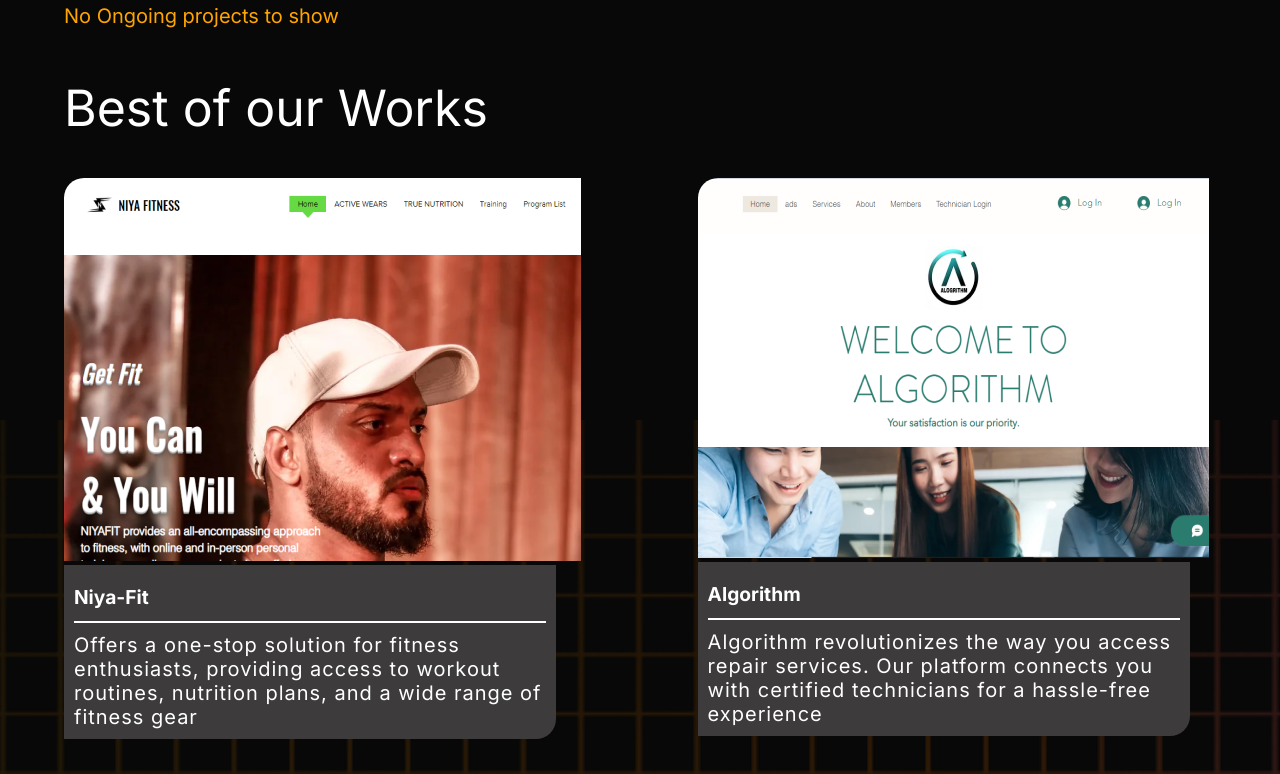
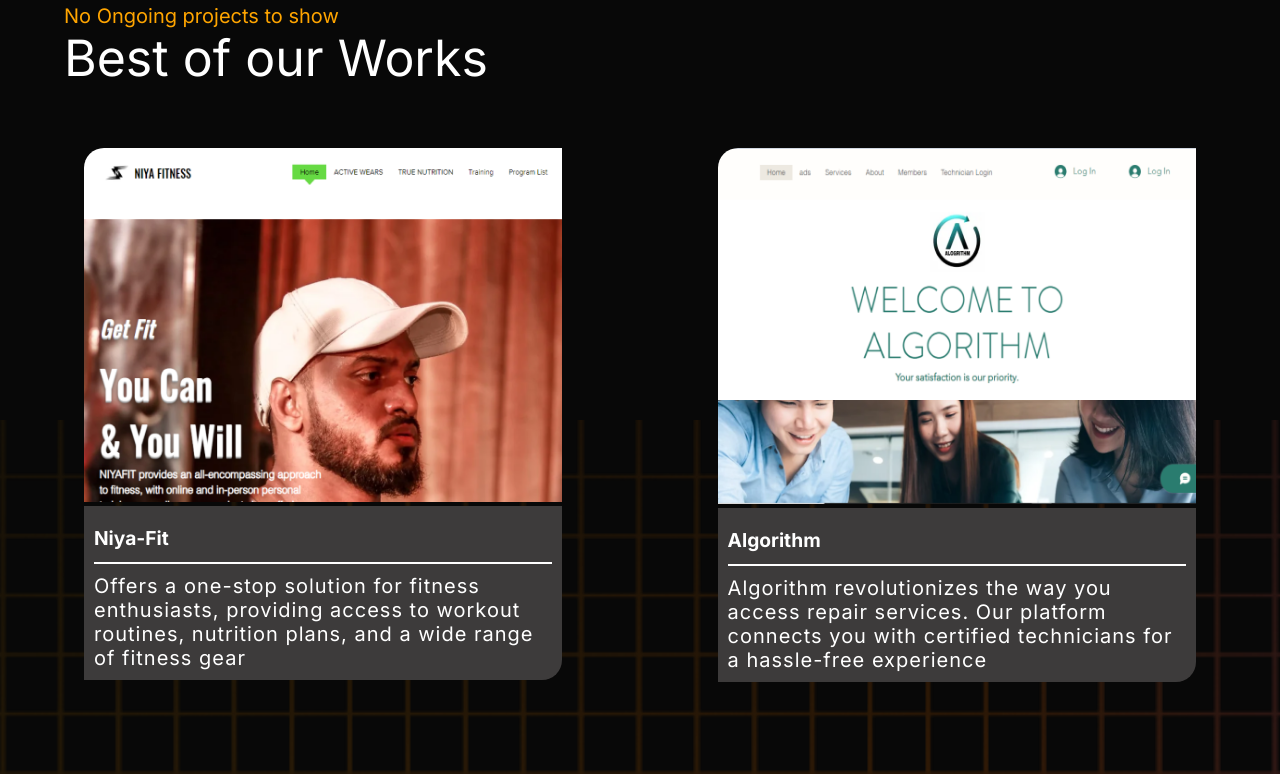
Before and after one commit to Atheeq1821/afocas.github.io, a plain HTML site: page freelance/freelance.html in a window 1280 px wide. Shown: the part 2140-2914 px from the top of the page. Drawn offline with Linux system fonts and the light colour scheme.

Commit message:
Update freelance.css
rectified project alignment issues

```diff
--- a/freelance/freelance.css
+++ b/freelance/freelance.css
@@ -180,8 +180,9 @@ a{
 
 #onpro-par{
   display: flex;
+  flex-direction: row;
+  flex-wrap: wrap;
   justify-content: space-between;
-  margin-bottom: 50px;
 }
 .skill-title{
     font-size: 50px;
@@ -208,6 +209,8 @@ a{
 }
 #pro-par{
   display: flex;
+  flex-direction: row;
+  flex-wrap: wrap;
   justify-content: space-between;
 }
 .pro-title{
@@ -216,6 +219,13 @@ a{
   padding-bottom: 10px;
   margin-bottom: 10px;
   border-bottom: 2px solid white;
+  text-align: left;
+}
+.pro-title a{
+  transition: all .5s;
+}
+.pro-title a:hover{
+  color: #FFC700;
 }
 .pro-image{
   border-top-left-radius: 20px;
@@ -223,22 +233,27 @@ a{
 .pro-image img{
   overflow-x: scroll;
   object-position: center;
+  width: 100%;
 }
 .pro-child{
+  padding: 20px;
+  text-align: center;
+  display: flex;
+  flex-direction: column;
   width: 45%;
+  margin-bottom: 50px;
 }
 .pro-content{
   background-color: #3d3b3b;
   padding: 10px;
-  width: 95%;
+  width: 100%;
   border-bottom-right-radius: 20px;
 }
 .pro-des{
   font-size: 20px;
   letter-spacing: 1px;
+  text-align: left;
 }
-
-
 footer{
   border-top: 2px solid #FFC700;
   margin-top: 40px;
```
